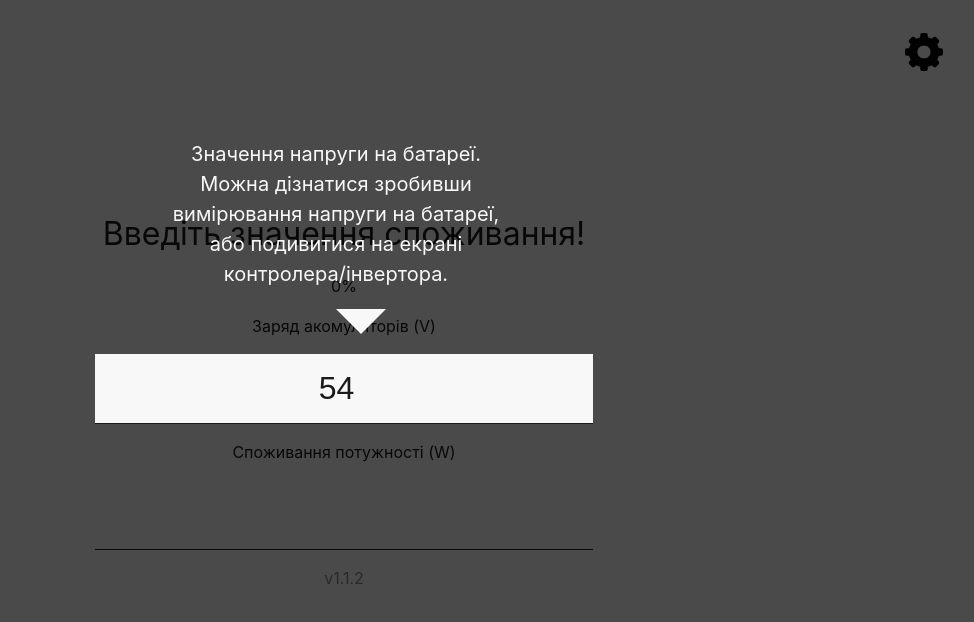
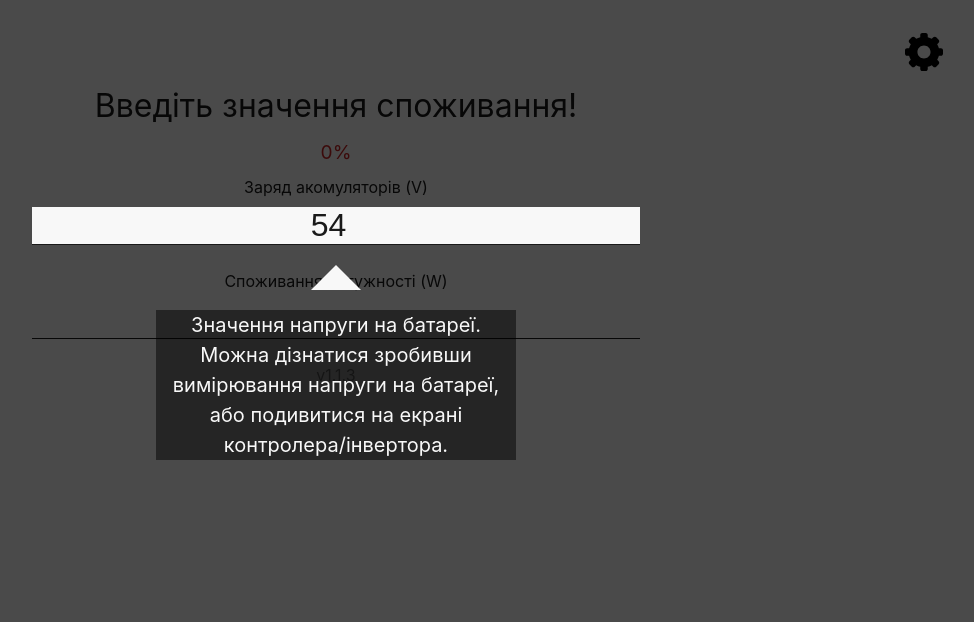
Before and after one commit to dymytrii-tretiakov/battary-time, a React (Vite) app: page / in a window 1280 px wide. Shown: the top 622 px of the page, without its empty margins (304-1278 px from the left). Built offline with nearby package versions, Linux system fonts and the light colour scheme.

Commit message:
chore: Update version to 1.1.3, improve UI for battery time calculation inputs and styling, and update dependencies

```diff
--- a/package.json
+++ b/package.json
@@ -1,7 +1,7 @@
 {
   "name": "battery-time-left",
   "private": true,
-  "version": "1.1.2",
+  "version": "1.1.3",
   "type": "module",
   "scripts": {
     "dev": "vite",
--- a/src/assets/css/App.css
+++ b/src/assets/css/App.css
@@ -1,10 +1,3 @@
-#root {
-  max-width: 1280px;
-  margin: 0 auto;
-  padding: 2rem;
-  text-align: center;
-}
-
 .logo {
   height: 6em;
   padding: 1.5em;
@@ -41,97 +34,6 @@
   color: #888;
 }
 
-.settings-button {
-  position: fixed;
-  top: 2em;
-  right: 2em;
-  width: 50px;
-  height: 50px;
-  background: transparent;
-  border: 0;
-  cursor: pointer;
-}
-
-.settings-button:active {
-  --webkit-tap-highlight-color: transparent;
-  background-color: transparent;
-}
-
-.settings-icon {
-  width: 100%;
-  height: 100%;
-}
-
-.settings {
-  position: fixed;
-  top: 0;
-  right: 0;
-  bottom: 0;
-  left: 0;
-  background-color: var(--color-background);
-  display: flex;
-  justify-content: center;
-  align-items: center;
-  flex-direction: column;
-  gap: 1em;
-  padding: 7rem 2em 2rem 2rem;
-  box-shadow: 0 0 2em #00000022;
-  transform: translateX(105%);
-  transition: transform 300ms;
-}
-
-.settings-header {
-  display: flex;
-  justify-content: space-between;
-  width: 100%;
-  align-items: center;
-  position: fixed;
-  top: 0;
-  left: 0rem;
-  right: 0rem;
-  padding: 2rem;
-  box-sizing: border-box;
-}
-
-.close-settings {
-  position: initial;
-  filter: brightness(0.5);
-}
-
-.settings-enter {
-  transform: translateX(105%);
-}
-.settings-enter-active {
-  transform: translateX(0);
-}
-.settings-enter-done {
-  transform: translateX(0);
-}
-.settings-exit {
-  transform: translateX(0);
-}
-.settings-exit-active {
-  transform: translateX(105%);
-}
-.settings-exit-done {
-  transform: translateX(105%);
-}
-
-.language-selector {
-  font-size: 1.2rem;
-  padding: 0.5em;
-  width: 100%;
-  box-sizing: border-box;
-  border: 0;
-  border-radius: 0;
-  border-bottom: 1px solid var(--color-text);
-  color: var(--color-text);
-  box-sizing: border-box;
-  width: 100%;
-  text-align: center;
-  background-color: var(--color-background);
-}
-
 .version {
   color: #888;
 }
@@ -160,3 +62,20 @@ input.error {
   cursor: pointer;
   font-size: 1.2rem;
 }
+
+.percentage {
+  font-size: 1.2rem;
+  text-align: center;
+}
+
+.percentage.success {
+  color: var(--color-success);
+}
+
+.percentage.error {
+  color: var(--color-error);
+}
+
+.percentage.warning {
+  color: var(--color-warning);
+}
--- a/src/assets/css/guide.css
+++ b/src/assets/css/guide.css
@@ -16,6 +16,7 @@
   font-size: 20px;
   text-align: center;
   width: 360px;
+  background-color: rgba(0, 0, 0, 0.5);
 }
 
 .guide-arrow {
--- a/src/assets/css/index.css
+++ b/src/assets/css/index.css
@@ -8,6 +8,8 @@
   --color-guide-text: #f8f8f8;
   --color-background: #f8f8f8;
   --color-error: #c52222;
+  --color-success: #2e8b57;
+  --color-warning: #f5a623;
 
   font-synthesis: none;
   text-rendering: optimizeLegibility;
@@ -18,13 +20,18 @@
 .container {
   width: 100%;
   margin: 0 auto;
-  padding: 0.5rem;
+  padding: calc(2rem + 50px) 1rem 1rem 1rem;
   max-width: 640px;
 
   display: flex;
   flex-direction: column;
-  gap: 1em;
+  gap: 0.5rem;
+  box-sizing: border-box;
+  align-items: center;
+
 }
+
+
 
 a {
   font-weight: 500;
@@ -37,9 +44,6 @@ a:hover {
 
 body {
   margin: 0;
-  display: flex;
-  place-items: center;
-  min-width: 320px;
   min-height: 100dvh;
 
   color: var(--color-text);
@@ -53,7 +57,7 @@ h1 {
 
 input {
   font-size: 2rem;
-  padding: 0.5em;
+  padding: 0 0.5em;
   width: 100%;
   box-sizing: border-box;
   border: 0;
@@ -64,10 +68,12 @@ input {
   width: 100%;
   text-align: center;
   background-color: var(--color-background);
+  margin-bottom: 1rem;
 }
 
 .time {
   font-size: 2rem;
+  text-align: center;
 }
 
 @media (prefers-color-scheme: dark) {
@@ -75,6 +81,8 @@ input {
     --color-text: #f8f8f8;
     --color-background: #1a1a1a;
     --color-error: #e44444;
+    --color-success: #4ac07d;
+    --color-warning: #f3b551;
   }
 
   .settings-button {
--- /dev/null
+++ b/src/assets/css/settings.css
@@ -0,0 +1,138 @@
+.settings-container {
+  padding: 1rem;
+}
+
+.settings-button {
+  position: fixed;
+  top: 2em;
+  right: 2em;
+  width: 50px;
+  height: 50px;
+  background: transparent;
+  border: 0;
+  cursor: pointer;
+}
+
+.settings-button:hover {
+  animation: settings-button-spin 10s infinite linear;
+}
+
+@keyframes settings-button-spin {
+  from {
+    transform: rotate(0deg);
+  }
+  to {
+    transform: rotate(360deg);
+  }
+}
+
+.settings-button:active {
+  --webkit-tap-highlight-color: transparent;
+  background-color: transparent;
+}
+
+.settings-icon {
+  width: 100%;
+  height: 100%;
+}
+
+.settings {
+  position: fixed;
+  top: 0;
+  right: 0;
+  bottom: 0;
+  left: 0;
+  background-color: var(--color-background);
+  display: flex;
+  align-items: center;
+  flex-direction: column;
+  gap: 1em;
+  box-shadow: 0 0 2em #00000022;
+  transform: translateX(105%);
+  transition: transform 300ms;
+  overflow-y: auto;
+}
+
+.settings-header {
+  display: flex;
+  justify-content: space-between;
+  width: 100%;
+  align-items: center;
+  padding: 0.5rem 0;
+  box-sizing: border-box;
+
+
+}
+
+.settings-header h2 {
+  margin: 0;
+}
+
+.close-settings {
+  position: initial;
+}
+
+.close-settings:hover {
+  animation: spring 1.5s ease-in-out infinite;
+  animation-delay: 200ms;
+}
+
+@keyframes spring {
+  0% {
+    transform: translateX(0);
+  }
+  70% {
+    transform: translateX(-15px);
+  }
+  80% {
+    transform: translateX(8px);
+  }
+  90% {
+    transform: translateX(-6px);
+  }
+  95% {
+    transform: translateX(4px);
+  }
+  97% {
+    transform: translateX(-2px);
+  }
+  100% {
+    transform: translateX(0);
+  }
+}
+
+
+.settings-enter {
+  transform: translateX(105%);
+}
+.settings-enter-active {
+  transform: translateX(0);
+}
+.settings-enter-done {
+  transform: translateX(0);
+}
+.settings-exit {
+  transform: translateX(0);
+}
+.settings-exit-active {
+  transform: translateX(105%);
+}
+.settings-exit-done {
+  transform: translateX(105%);
+}
+
+.language-selector {
+  font-size: 1.2rem;
+  padding: 0.5em;
+  width: 100%;
+  box-sizing: border-box;
+  border: 0;
+  border-radius: 0;
+  border-bottom: 1px solid var(--color-text);
+  color: var(--color-text);
+  box-sizing: border-box;
+  width: 100%;
+  text-align: center;
+  background-color: var(--color-background);
+  margin-bottom: 1rem;
+}
--- a/src/components/Calculator.tsx
+++ b/src/components/Calculator.tsx
@@ -42,7 +42,11 @@ const Calculator = () => {
   return (
     <div className="container">
       <div className="time">{output}</div>
-      <div className="percentage">{percentage}%</div>
+      <div className={cls("percentage", {
+        error: percentage < 15,
+        warning: percentage >= 15 && percentage < 50,
+        success: percentage >= 50
+      })}>{percentage}%</div>
       <label className={cls({ error: volError })} htmlFor="voltage">
         {t('main.batteryVoltage')}
       </label>
@@ -65,7 +69,7 @@ const Calculator = () => {
       </label>
       <input
         className={cls({ error: watError })}
-        inputMode="decimal"
+        inputMode="numeric"
         type="number"
         name="wat"
         value={watContext.value || ''}
@@ -77,7 +81,7 @@ const Calculator = () => {
         ref={watInputRef}
       />
       {watError && <div className="error-message">{watError}</div>}
-      <div className="version">{'v1.1.2'}</div>
+      <div className="version">{'v1.1.3'}</div>
       <Guide guides={guides} showGuide={showGuide} localStorageKey={localStorageKey} />
     </div>
   );
--- a/src/components/GuideOverview.tsx
+++ b/src/components/GuideOverview.tsx
@@ -30,7 +30,7 @@ const GuideOverview: FC<GuideOverviewProps> = ({ element, text, onNext }) => {
       const resizeObserver = new ResizeObserver(() => {
         const { bottom, top } = element.current!.getBoundingClientRect();
         if (bottom > window.innerHeight / 2) {
-          arrowRef.current!.style.transform = 'rotate(180deg)';
+          arrowRef.current!.style.transform = 'rotate(180deg) translateX(50%)';
           arrowRef.current!.style.top = `${top - 45}px`;
           textRef.current!.style.top = `${top - 65 - textRef.current!.getBoundingClientRect().height}px`;
         } else {
--- a/src/components/Settings.tsx
+++ b/src/components/Settings.tsx
@@ -7,6 +7,7 @@ import { useTranslation } from 'react-i18next';
 import LanguageSelector from './LanguageSelector';
 import { GuideOverviewProps } from './GuideOverview';
 import Guide from './Guide';
+import '../assets/css/settings.css';
 
 const Settings = () => {
   const {
@@ -79,7 +80,7 @@ const Settings = () => {
         unmountOnExit
       >
         <div ref={nodeRef} className="settings">
-          <div className="container">
+          <div className="container settings-container">
             <div className="settings-header">
               <h2>{t('settings.title')}</h2>
               <button onClick={closeSettings} className="close-settings settings-button">
--- a/src/hooks/useSettings.ts
+++ b/src/hooks/useSettings.ts
@@ -1,4 +1,4 @@
-import { useState } from 'react';
+import { useEffect, useState } from 'react';
 import { useSettingsStore } from '../store/settingsStore';
 
 interface Settings {
@@ -29,6 +29,39 @@ export const useSettings = (): Settings => {
   } = useSettingsStore();
   const [settingsVisible, setSettingsVisible] = useState(false);
 
+  // Close settings by swipe left to right
+  const handleTouchStart = (e: TouchEvent) => {
+    const touch = e.touches[0];
+    const x = touch.clientX;
+    const y = touch.clientY;
+
+    const handleTouchMove = (e: TouchEvent) => {
+      const touch = e.touches[0];
+      const deltaX = touch.clientX - x;
+      const deltaY = touch.clientY - y;
+
+      if (deltaX > 100 && Math.abs(deltaY) < 100) {
+        setSettingsVisible(false);
+      }
+    };
+
+    const handleTouchEnd = () => {
+      document.removeEventListener('touchmove', handleTouchMove);
+      document.removeEventListener('touchend', handleTouchEnd);
+    };
+
+    document.addEventListener('touchmove', handleTouchMove);
+    document.addEventListener('touchend', handleTouchEnd);
+  };
+
+  useEffect(() => {
+    document.addEventListener('touchstart', handleTouchStart);
+
+    return () => {
+      document.removeEventListener('touchstart', handleTouchStart);
+    };
+  }, []);
+
   const openSettings = () => {
     setSettingsVisible(true);
   };
```
